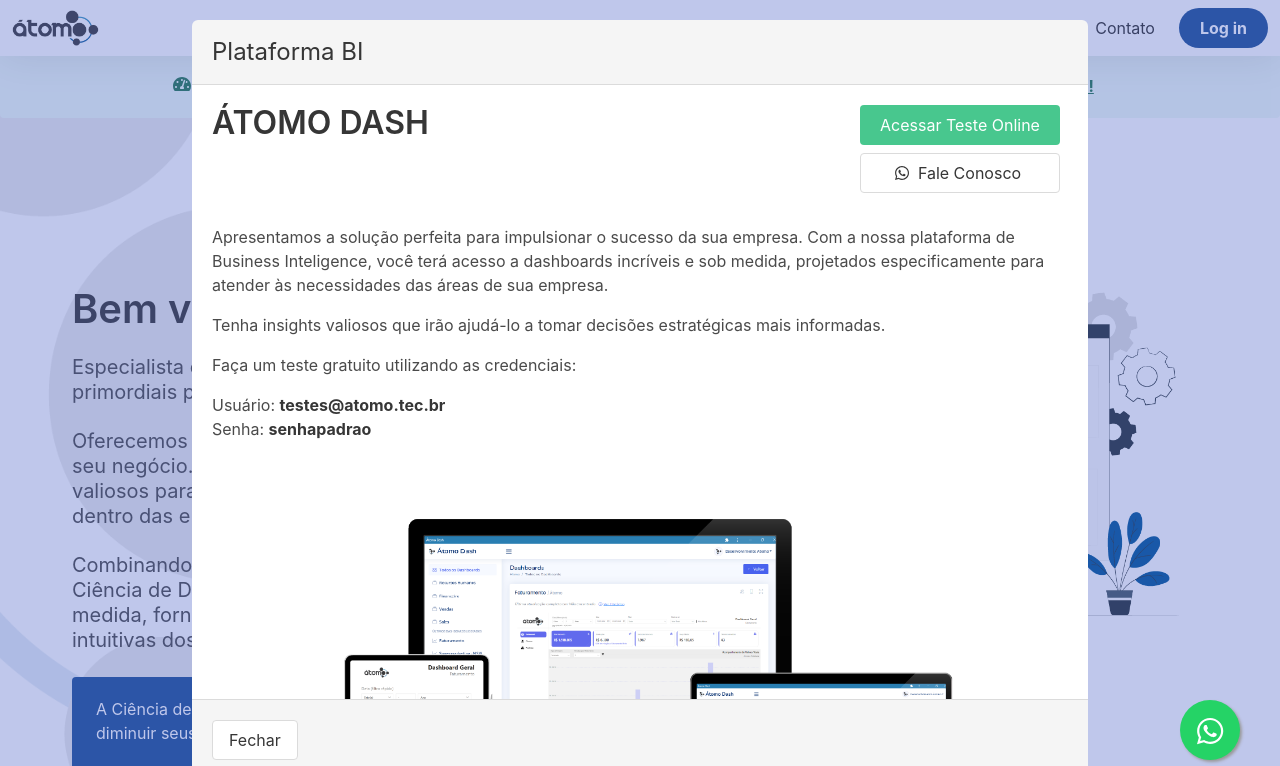
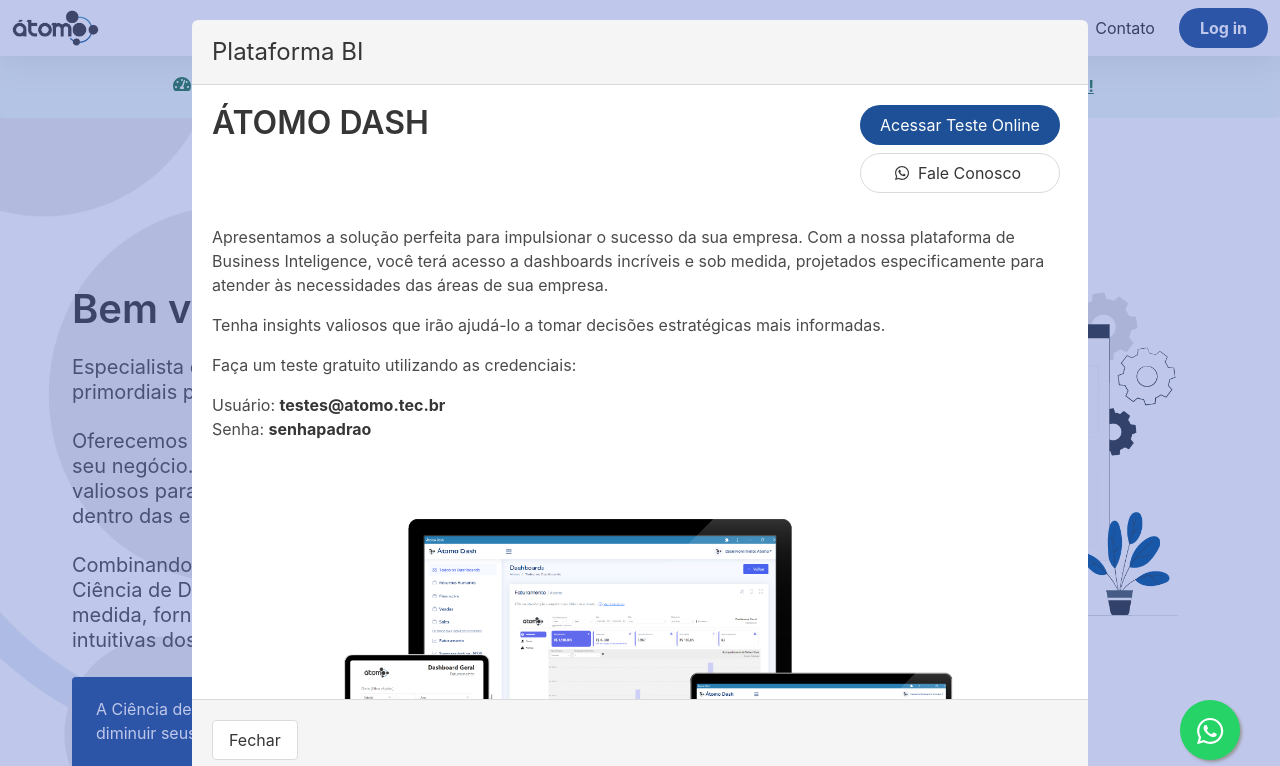
Before and after one commit to bastostiago/atomo-website, a website: page index.html in a window 1280 px wide. Both pictures are taken after a click on the link "AQUI!". Shown: the top 766 px of the page. Drawn offline with nearby package versions, Linux system fonts and the light colour scheme; some packages are replaced by stand-ins of ours; files that its build step writes are made by us from their sources.

Commit message:
rounded buttons

```diff
--- a/index.html
+++ b/index.html
@@ -591,11 +591,11 @@
                         </div>
                         <div class="column is-half">
                             <div class="content is-fullwidth has-text-right">
-                                <button class="button is-success" style="margin-right: .5em; margin-bottom: .5em; width: 200px;" onclick="window.open(
+                                <button class="button is-info is-rounded" style="margin-right: .5em; margin-bottom: .5em; width: 200px;" onclick="window.open(
                                     'https://atomodash.app',
                                     '_blank'
                                   );">Acessar Teste Online</button>
-                                <button class="button" style="margin-right: .5em; margin-bottom: .5em; width: 200px;" onclick="location.href='https://wa.me/55047988135445';">
+                                <button class="button is-rounded" style="margin-right: .5em; margin-bottom: .5em; width: 200px;" onclick="location.href='https://wa.me/55047988135445';">
                                     <span class="icon">
                                         <i class="fab fa-whatsapp"></i>
                                     </span>
```
